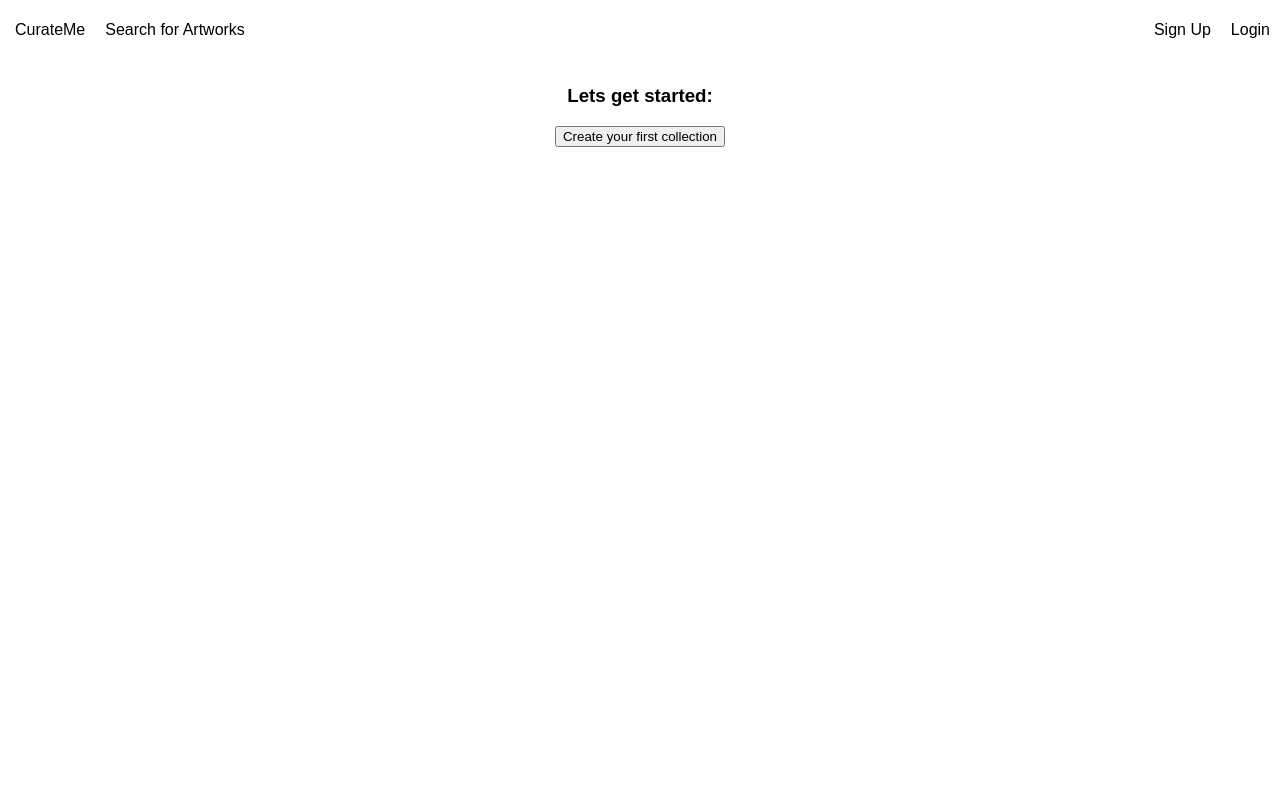
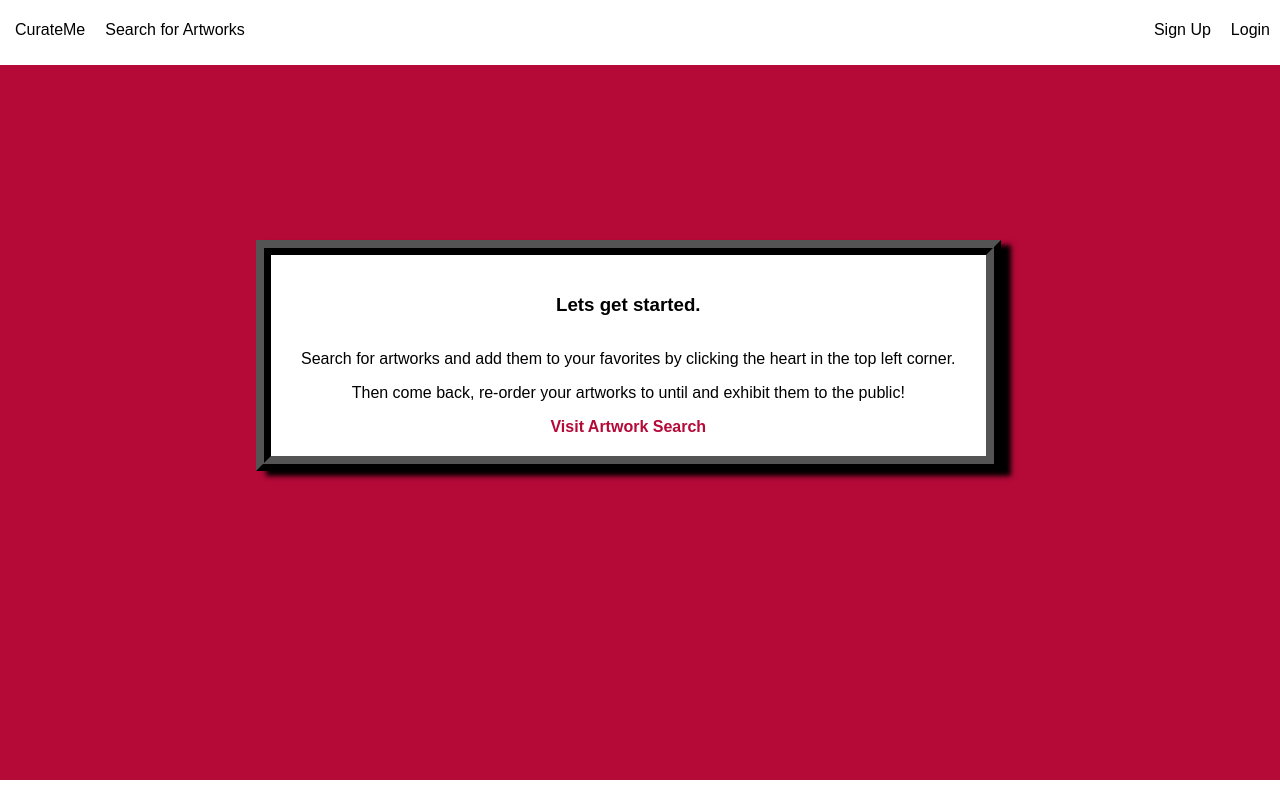
Before and after one commit to moodymango/CurateMe, a React app: page /1/collections in a window 1280 px wide. Shown: the top 800 px of the page. Built offline with nearby package versions, Linux system fonts and the light colour scheme; no server answers.

Commit message:
add styling to user_no_collection section

```diff
--- a/client/App.jsx
+++ b/client/App.jsx
@@ -42,6 +42,7 @@ const App = (props) => {
         <div className="home">
           <Switch>
             <Route exact path="/" component={Homepage} />
+            {/* <Route exact path="/" component={UserPage} /> */}
             <Route exact path="/search" component={SearchContainer} />
             <Route
               path="/signup"
--- a/client/components/login.jsx
+++ b/client/components/login.jsx
@@ -55,7 +55,7 @@ const Login = (props) => {
     }
   };
   return (
-    <>
+    <div className="login_page">
       {/* ternary which checks whether or not user has succesfully made an account */}
       {/* shows either account has been created OR the form which user submits the information */}
       {success ? (
@@ -126,7 +126,7 @@ const Login = (props) => {
           </p>
         </section>
       )}
-    </>
+    </div>
   );
 };
 
--- a/client/components/signup.jsx
+++ b/client/components/signup.jsx
@@ -51,7 +51,7 @@ const SignUp = (props) => {
     }
   };
   return (
-    <>
+    <div className="sign_up">
       {success ? (
         <section className="acc-created">
           <h1>Welcome {user}. Your account has been created!</h1>
@@ -135,7 +135,7 @@ const SignUp = (props) => {
           </p>
         </section>
       )}
-    </>
+    </div>
   );
 };
 
--- a/client/components/userpage.jsx
+++ b/client/components/userpage.jsx
@@ -5,9 +5,9 @@ import axios from "./api/axios.js";
 //user page will contain cards for both collections and individual artworks based on collections
 //import collections card here
 const UserPage = (props) => {
-  console.log("params are ", useParams);
-  const { username } = useParams();
-  const noColon = username.substring(1);
+  // console.log("params are ", useParams);
+  // const { username } = useParams();
+  // const noColon = username.substring(1);
   //if user has collections available, will render, if not, prompt user to create a collection
   const [userCollections, setCollections] = useState([]);
   const prevCollection = useRef([]);
@@ -15,29 +15,29 @@ const UserPage = (props) => {
   //else display user collections
   const [userHasCollections, setBoolean] = useState(false);
 
-  const getCollections = async () => {
-    //make get request if user has collections
-    try {
-      //within axios.get need to define search url for backend
-      const collections = await axios({
-        method: "GET",
-        url: `http://localhost:5050/${noColon}/collections`,
-      });
-      //so state is not being updated properly in this case!!!
-      collections.data.forEach((el) => {
-        console.log(el);
-        setCollections(...userCollections, el);
-        prevCollection.current.push(el);
-        console.log("updated state array is=>", prevCollection.current);
-      });
-    } catch (err) {
-      console.log("error in getting user collection");
-    }
-  };
-  //will have to use useEffect to check if user has collections
-  useEffect(() => {
-    getCollections();
-  }, []);
+  // const getCollections = async () => {
+  //   //make get request if user has collections
+  //   try {
+  //     //within axios.get need to define search url for backend
+  //     const collections = await axios({
+  //       method: "GET",
+  //       url: `http://localhost:5050/${noColon}/collections`,
+  //     });
+  //     //so state is not being updated properly in this case!!!
+  //     collections.data.forEach((el) => {
+  //       console.log(el);
+  //       setCollections(...userCollections, el);
+  //       prevCollection.current.push(el);
+  //       console.log("updated state array is=>", prevCollection.current);
+  //     });
+  //   } catch (err) {
+  //     console.log("error in getting user collection");
+  //   }
+  // };
+  // //will have to use useEffect to check if user has collections
+  // useEffect(() => {
+  //   getCollections();
+  // }, []);
 
   // useEffect(() =>{
   //     const collectionDisplay = []
@@ -60,16 +60,34 @@ const UserPage = (props) => {
   return (
     <>
       <div className="user-page">
-        <section className="user-name">
-          <h1>{noColon}</h1>
-        </section>
-        <section className="user-content">
+        <section className="user-name">{/* <h1>{noColon}</h1> */}</section>
+        <section className="user_collections">
           {prevCollection.current.length ? (
             <section>{collectionDisplay}</section>
           ) : (
-            <section className="user-content">
-              <h1>Lets get started:</h1>
-              <button>Create your first collection</button>
+            <section className="user_no_collection">
+              <h1>Lets get started.</h1>
+              <div className="user_instructions">
+                <p>
+                  Search for artworks and add them to your favorites by clicking
+                  the heart in the top left corner.
+                </p>
+                <p>
+                  Then come back, re-order your artworks to until and exhibit
+                  them to the public!{" "}
+                </p>
+              </div>
+              <Link
+                style={{
+                  textDecoration: "none",
+                  fontWeight: "800",
+                  color: "var(--color-primary)",
+                }}
+                to="/search"
+              >
+                {" "}
+                Visit Artwork Search{" "}
+              </Link>
             </section>
           )}
         </section>
--- a/client/css/app.css
+++ b/client/css/app.css
@@ -140,23 +140,30 @@ body {
   text-align: center;
   color: black;
 }
+.sign_up,
+.login_page {
+  background: var(--color-primary);
+  height: 100%;
+}
 .signup {
-  width: 60%;
+  width: 40%;
   padding: 10px;
   border: 5px solid black;
   position: absolute;
-  top: 15%;
-  left: 20%;
+  top: 12%;
+  left: 30%;
   box-shadow: 10px 5px 5px;
   color: black;
+  background: white;
 }
 .login {
-  width: 60%;
+  width: 40%;
   padding: 10px;
   border: 5px solid black;
   position: absolute;
-  top: 25%;
-  left: 20%;
+  top: 20%;
+  background: white;
+  left: 30%;
   box-shadow: 10px 5px 5px;
   color: black;
 }
@@ -221,7 +228,9 @@ body {
   font-weight: 800;
 }
 #switch-login {
-  margin-left: 33%;
+  left: 24%;
+  bottom: 0.05%;
+  position: relative;
 }
 /* SEARCH PAGE */
 .search-component {
@@ -367,3 +376,22 @@ img {
   height: fit-content;
   border: 4mm ridge #cca189;
 }
+/* USER HOMEPAGE TO CURATE COLLECTION */
+.user-page {
+  background: var(--color-primary);
+  height: 100%;
+  width: 100%;
+}
+.user_no_collection {
+  position: absolute;
+  display: flex;
+  flex-direction: column;
+  justify-content: center;
+  align-items: center;
+  padding: 20px 30px;
+  top: 30%;
+  left: 20%;
+  border: 4mm ridge #000;
+  background: white;
+  box-shadow: 10px 5px 5px;
+}
```
Also changed, not shown: client/dashboard.webp.
